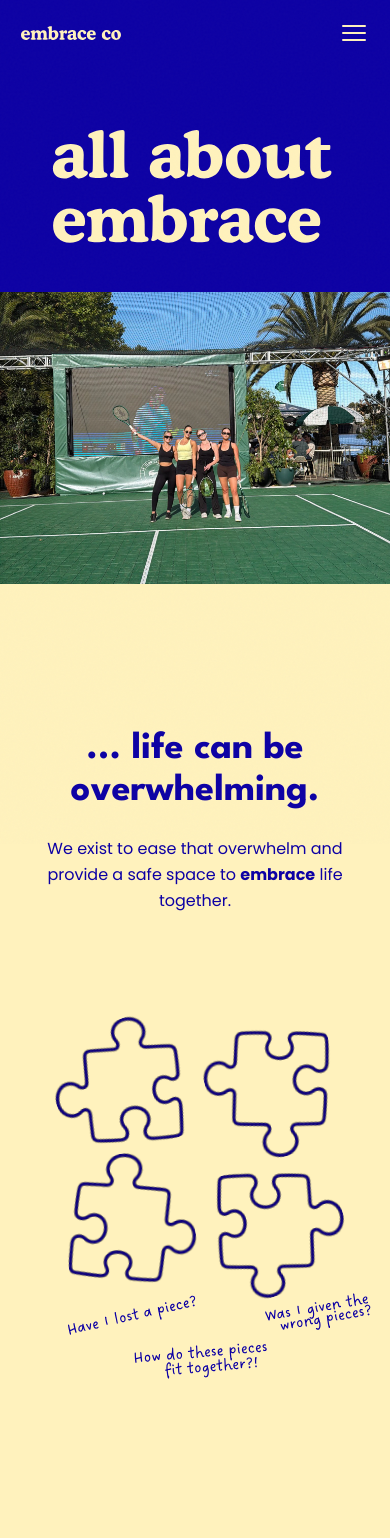
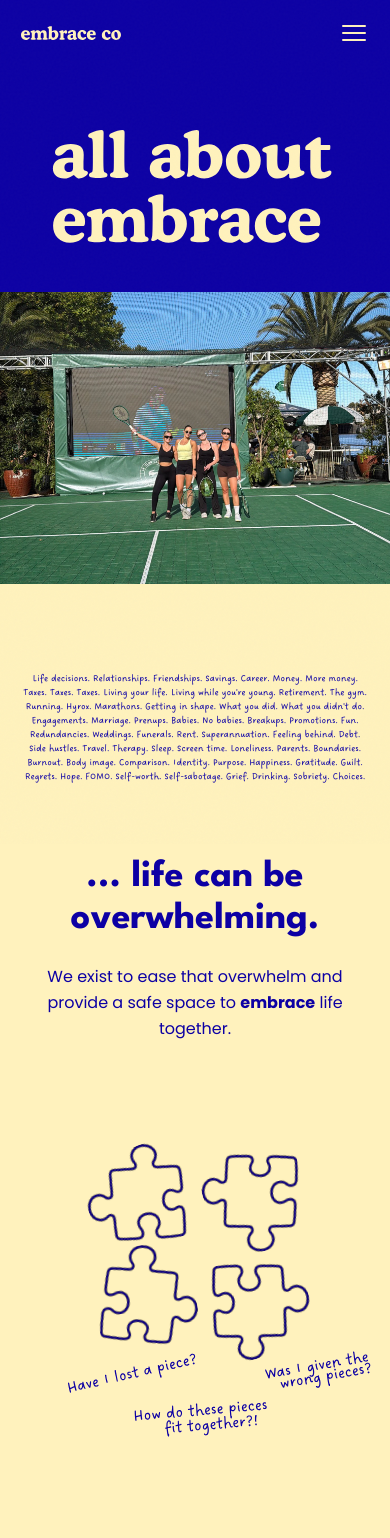
Before and after one commit to courtney-pixel/embrace-website, a React (Vite) app: page /about in a window 390 px wide. Shown: the top 1538 px of the page. Built offline with nearby package versions, Linux system fonts and the light colour scheme; a web font is replaced by a local one.

Commit message:
Responsive lines overlap and smaller puzzle pieces on all screens

```diff
--- a/src/components/AboutHero.jsx
+++ b/src/components/AboutHero.jsx
@@ -36,7 +36,7 @@ export default function AboutHero() {
                 whileInView={{ opacity: 1 }}
                 viewport={{ once: true, margin: '0px 0px -8% 0px' }}
                 transition={{ delay: i * 0.1, duration: 0.25, ease: 'easeOut' }}
-                style={{ display: 'block', width: '100%', height: 'auto', marginTop: i === 0 ? 0 : '-2.5rem' }}
+                className={i === 0 ? 'overwhelm-line-img' : 'overwhelm-line-img overwhelm-line-img--overlap'}
               />
             ))}
           </div>
--- a/src/index.css
+++ b/src/index.css
@@ -665,12 +665,13 @@ body::before {
 .pillars-puzzle-wrapper {
   transform: rotate(-7deg);
   padding: 1.5rem;
+  max-width: 380px;
 }
 
 .pillars-puzzle-grid {
   display: grid;
   grid-template-columns: 1fr 1fr;
-  gap: 10px;
+  gap: 8px;
   align-items: start;
 }
 
@@ -1087,6 +1088,16 @@ body::before {
 
 .overwhelm-lines {
   overflow: hidden;
+}
+
+.overwhelm-line-img {
+  display: block;
+  width: 100%;
+  height: auto;
+}
+
+.overwhelm-line-img--overlap {
+  margin-top: -2.5rem;
 }
 
 .overwhelm-heading {
@@ -1490,7 +1501,8 @@ body::before {
   .podcast-grid > *:first-child { order: 2; }
   .vision-layout { grid-template-columns: 1fr; }
   .pillars-layout { grid-template-columns: 1fr; }
-  .pillars-puzzle-wrapper { transform: none; filter: none; }
+  .pillars-puzzle-wrapper { transform: none; filter: none; max-width: 280px; margin: 0 auto; }
+  .overwhelm-line-img--overlap { margin-top: -1rem; }
   .coming-soon-cards { grid-template-columns: repeat(2, 1fr); }
 }
 
```
